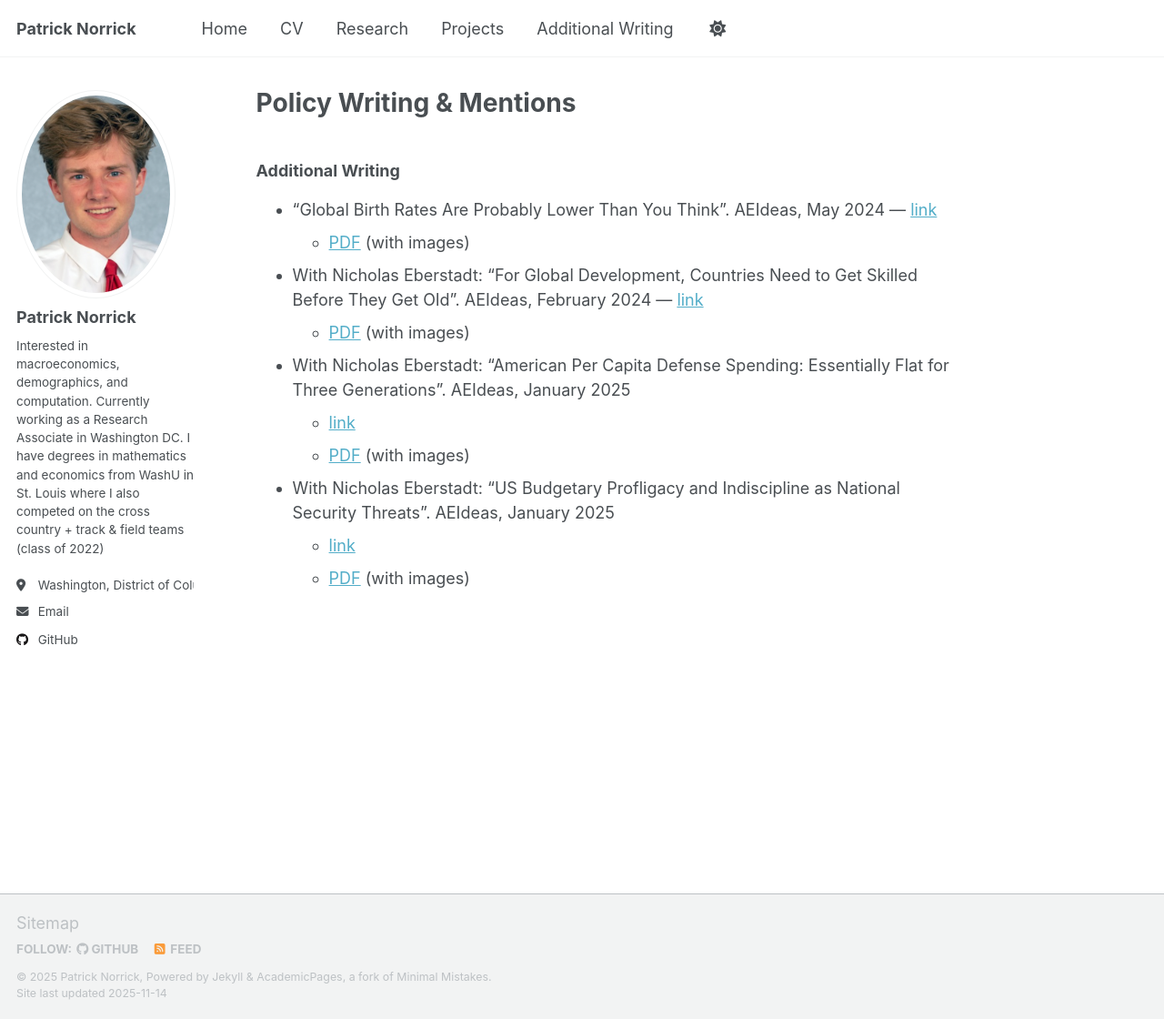
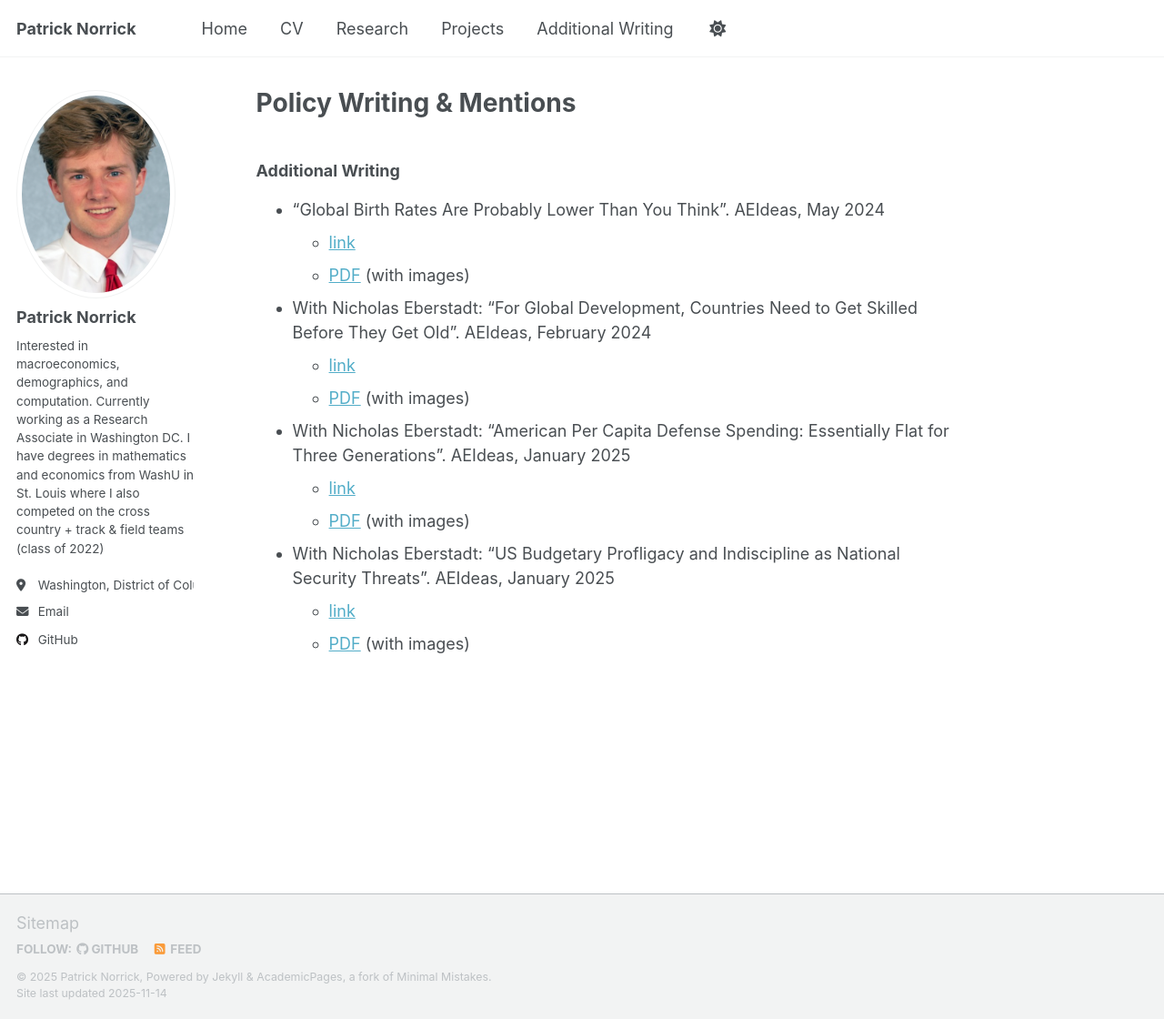
Before and after one commit to pcnorrick1/pcnorrick1.github.io, a Jekyll site: the page built from _pages/policy.md, in a window 1280 px wide and 1120 px high. Shown: the whole window at 91% size. Built offline with Jekyll 4.4.1, drawn with Linux system fonts in a browser that asks for light colours; a script that is not in the unit is left out.

Commit message:
fix typos

```diff
--- a/_pages/policy.md
+++ b/_pages/policy.md
@@ -6,10 +6,10 @@ permalink: /policy/
 
 ### Additional Writing
 - “Global Birth Rates Are Probably Lower Than You Think”. AEIdeas, May 2024
-    — [link](https://www.aei.org/foreign-and-defense-policy/global-birth-rates-are-probably-lower-than-you-think/)
+    - [link](https://www.aei.org/foreign-and-defense-policy/global-birth-rates-are-probably-lower-than-you-think/)
     - <a href="/assets/global-birth-rates-are-probably-lower-than-you-think.pdf">PDF</a> (with images)
 - With Nicholas Eberstadt: “For Global Development, Countries Need to Get Skilled Before They Get Old”. AEIdeas, February 2024
-    — [link](https://www.aei.org/foreign-and-defense-policy/for-global-development-countries-need-to-get-skilled-before-they-get-old/)
+    - [link](https://www.aei.org/foreign-and-defense-policy/for-global-development-countries-need-to-get-skilled-before-they-get-old/)
     - <a href="/assets/for-global-development-countries-need-to-get-skilled-before-they-get-old.pdf">PDF</a> (with images)
 - With Nicholas Eberstadt: "American Per Capita Defense Spending: Essentially Flat for Three Generations". AEIdeas, January 2025
     - [link](https://www.aei.org/foreign-and-defense-policy/american-per-capita-defense-spending-essentially-flat-for-three-generations/)
```
Also changed, not shown: _pages/projects.md (+1 -1 lines).
